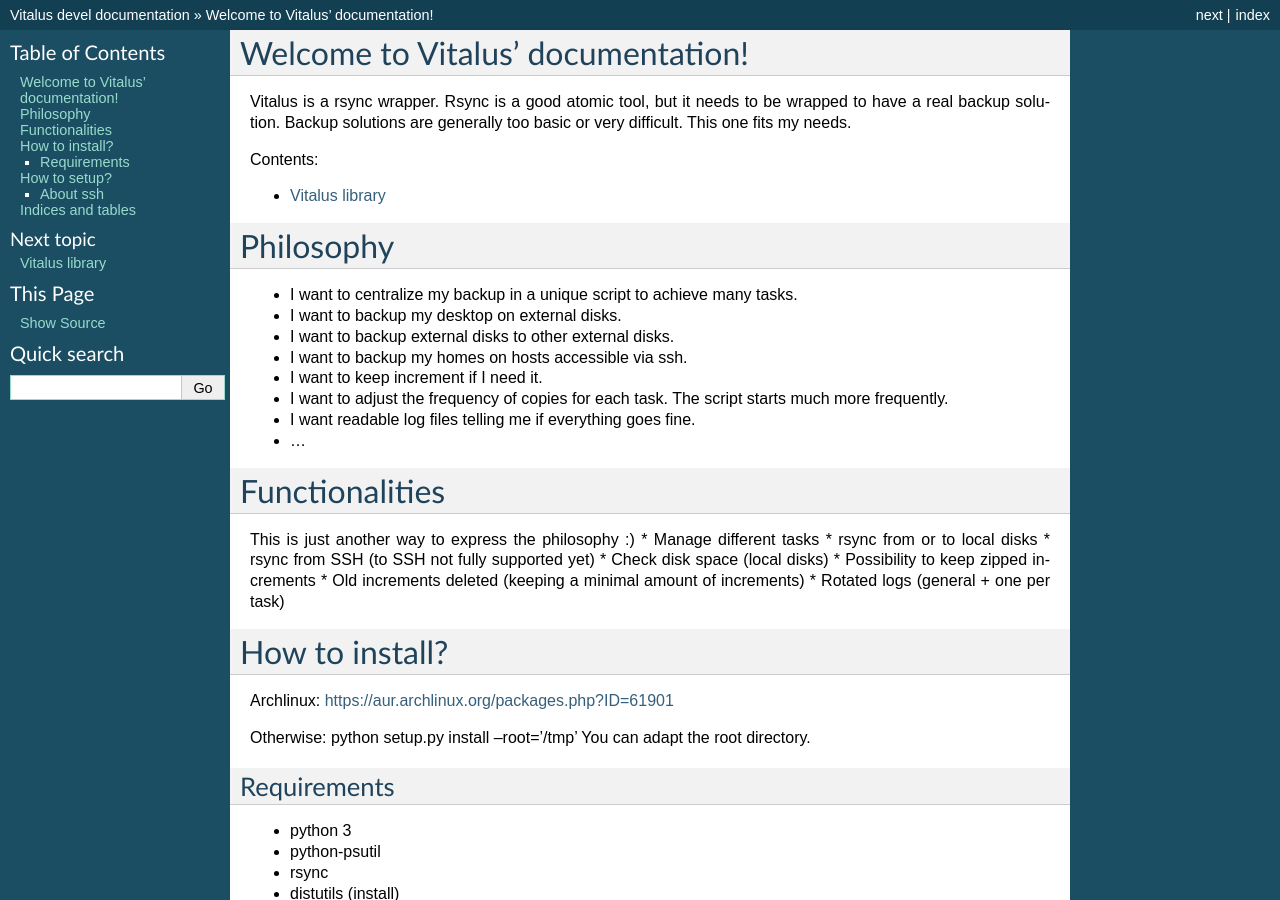
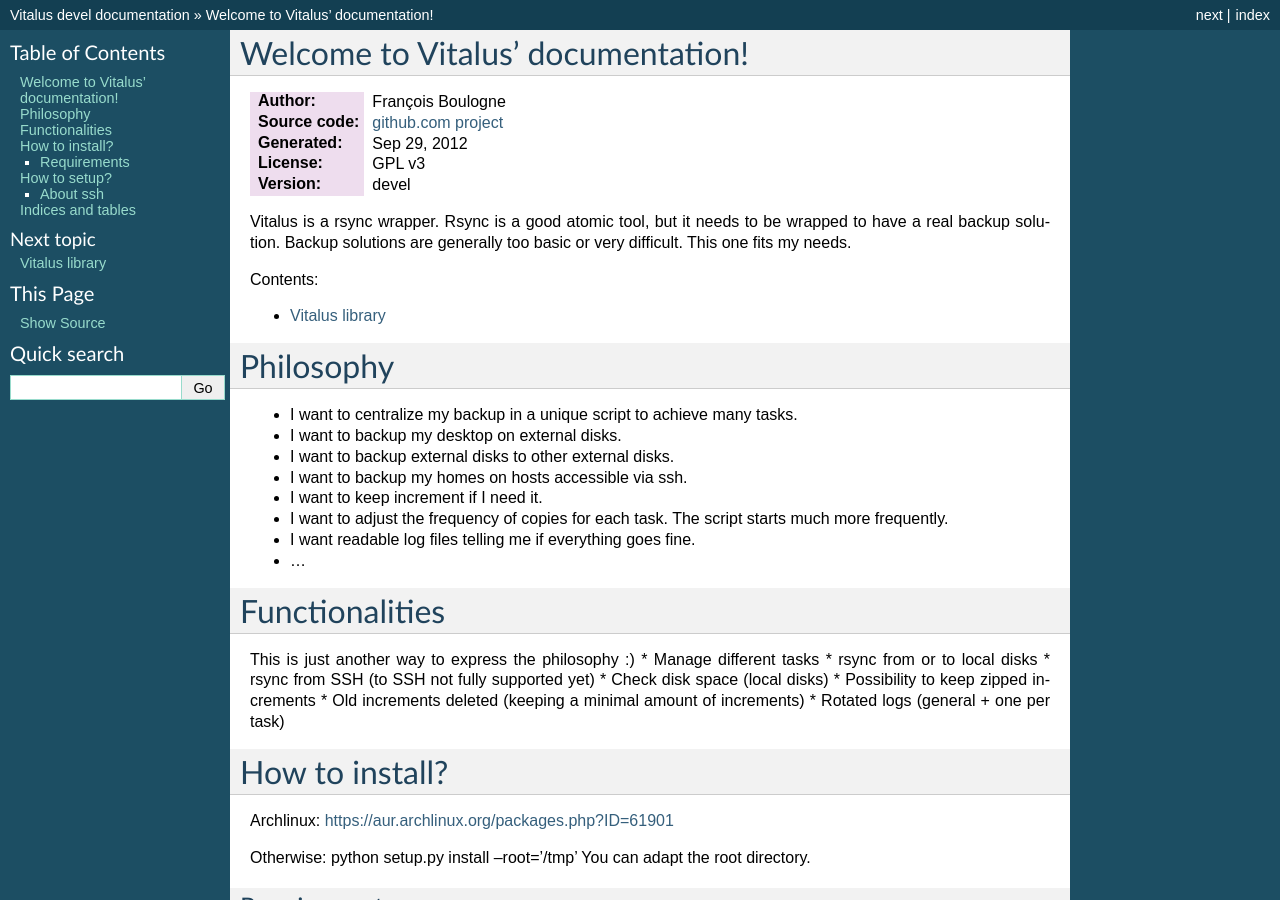
Before and after one commit to sciunto/Vitalus, a Sphinx documentation site: the page built from doc/index.rst, in a window 1280 px wide and 900 px high. Built offline with Sphinx 7.4.7, drawn with Linux system fonts in a browser that asks for light colours.

Commit message:
update doc

```diff
--- a/doc/index.rst
+++ b/doc/index.rst
@@ -5,6 +5,13 @@
 
 Welcome to Vitalus' documentation!
 ===================================
+
+:Author: François Boulogne
+:Source code: `github.com project <https://github.com/sciunto/Vitalus>`_
+:Generated: |today|
+:License: GPL v3
+:Version: |release|
+
 
 Vitalus is a rsync wrapper. Rsync is a good atomic tool, but it needs to be wrapped to have a real backup solution.
 Backup solutions are generally too basic or very difficult. This one fits my needs.
@@ -28,7 +35,7 @@ Philosophy
 * ...
 
 Functionalities
-==============
+===============
 This is just another way to express the philosophy :)
 * Manage different tasks
 * rsync from or to local disks
--- a/doc/vitalus.rst
+++ b/doc/vitalus.rst
@@ -6,3 +6,9 @@ Vitalus library
     :undoc-members:
     :inherited-members:
     :show-inheritance:
+
+.. automodule:: job
+    :members:
+    :undoc-members:
+    :inherited-members:
+    :show-inheritance:
```
